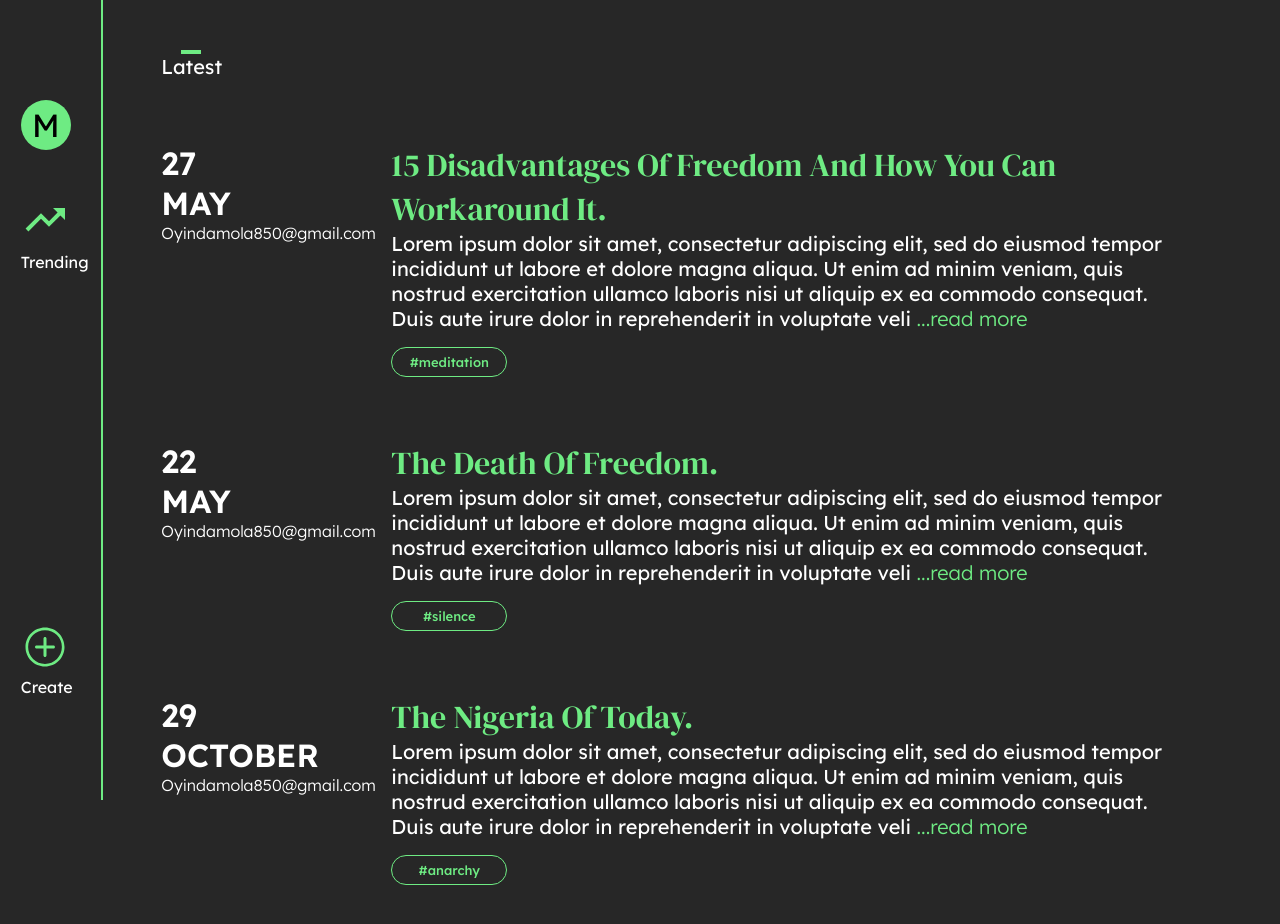
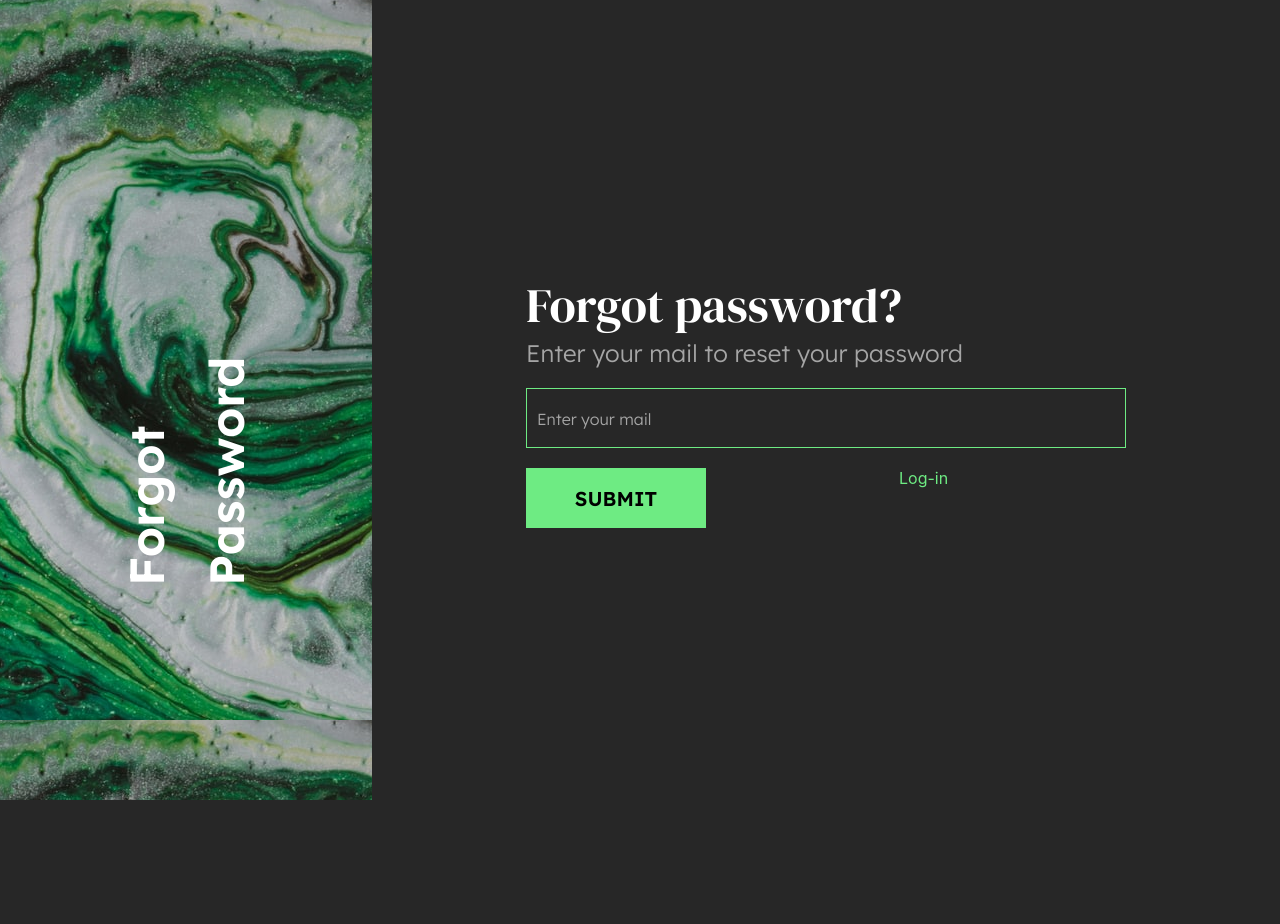
Before and after one commit to mbk97/blog-website, a React (Create React App) app: page / in a window 1280 px wide. Shown: the top 924 px of the page. After the commit the page ends 800 px from the top, so only its background shows below. Built offline with nearby package versions, Linux system fonts and the light colour scheme.

Commit message:
forgot password component

```diff
--- a/src/App.tsx
+++ b/src/App.tsx
@@ -6,19 +6,21 @@ import Navbar from "./components/navbar/Navbar";
 // import ReadMore from "./components/readMore/ReadMore";
 // import Signup from "./components/signUp/Signup";
 import { GlobalStyle, Layout, NavWrapper } from "./GlobalStyle";
+import ForgotPassword from "./components/forgotPassword/ForgotPassword";
 
 const App = () => {
   return (
     <React.Fragment>
       <GlobalStyle />
-      <Layout>
+      <ForgotPassword />
+      {/* <Layout>
         <NavWrapper>
           <Navbar />
         </NavWrapper>
         <React.Fragment>
           <Latest />
         </React.Fragment>
-      </Layout>
+      </Layout> */}
     </React.Fragment>
   );
 };
--- /dev/null
+++ b/src/components/forgotPassword/ForgotPassword.tsx
@@ -0,0 +1,46 @@
+import React from "react";
+import { ForgotLogo, ForgotLogoText, ForgotWrapper } from "./style";
+import {
+  AuthInputWrapper,
+  AuthRightContent,
+  AuthWrapper,
+  ButtonWrapper,
+  ColoredText,
+  InputContainer,
+  LinkText,
+  WelcomeHeader,
+  WelcomeText,
+} from "../../GlobalStyle";
+import CustomInput from "../common/input/Input";
+import CustomButton from "../common/button/Button";
+
+const ForgotPassword = () => {
+  return (
+    <AuthWrapper>
+      <>
+        <ForgotLogo>
+          <ForgotLogoText>Forgot Password</ForgotLogoText>
+        </ForgotLogo>
+        <AuthRightContent>
+          <ForgotWrapper>
+            <AuthInputWrapper>
+              <WelcomeHeader>Forgot password?</WelcomeHeader>
+              <WelcomeText>Enter your mail to reset your password</WelcomeText>
+              <InputContainer>
+                <CustomInput type="email" placeholder="Enter your mail" />
+              </InputContainer>
+            </AuthInputWrapper>
+            <ButtonWrapper>
+              <CustomButton>Submit</CustomButton>
+              <LinkText>
+                <ColoredText> Log-in</ColoredText>{" "}
+              </LinkText>
+            </ButtonWrapper>
+          </ForgotWrapper>
+        </AuthRightContent>
+      </>
+    </AuthWrapper>
+  );
+};
+
+export default ForgotPassword;
--- /dev/null
+++ b/src/components/forgotPassword/style.ts
@@ -0,0 +1,28 @@
+import styled from "styled-components";
+
+export const ForgotWrapper = styled.div``;
+
+export const ForgotLogo = styled.div`
+  flex: 30%;
+  height: 100vh;
+  background-image: url("/side-Background.png");
+  object-fit: cover;
+  object-position: center;
+  display: flex;
+  align-items: center;
+  justify-content: center;
+
+  @media (max-width: 900px) {
+    display: none;
+  }
+`;
+
+export const ForgotLogoText = styled.h2`
+  font-family: "Lexend Deca";
+  font-style: normal;
+  font-weight: 700;
+  font-size: 48px;
+  line-height: 80px;
+  color: #ffffff;
+  transform: rotate(-90deg);
+`;
```
Also changed, not shown: public/Side-Background.png (renamed from src/assets/images/Side-Background.png).
